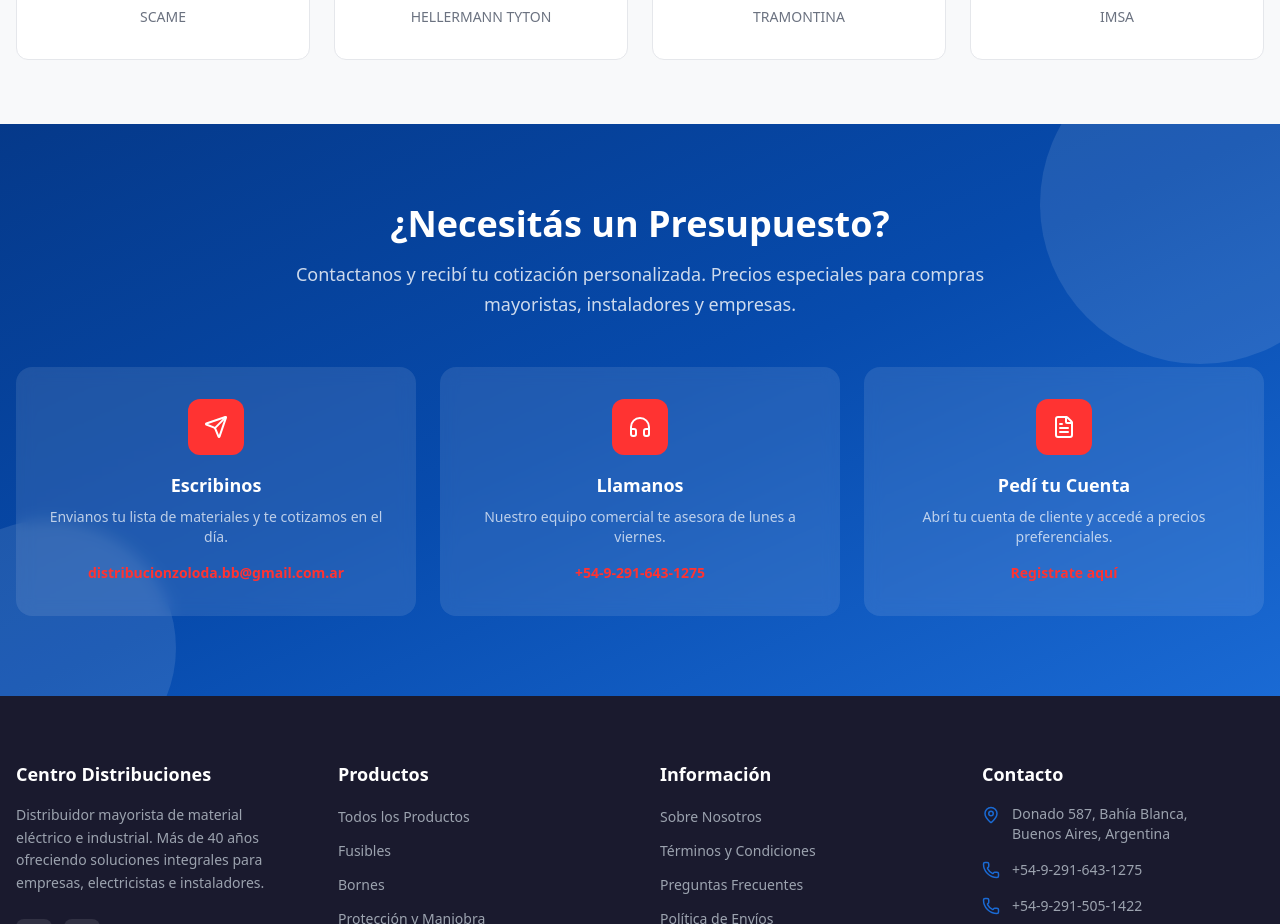
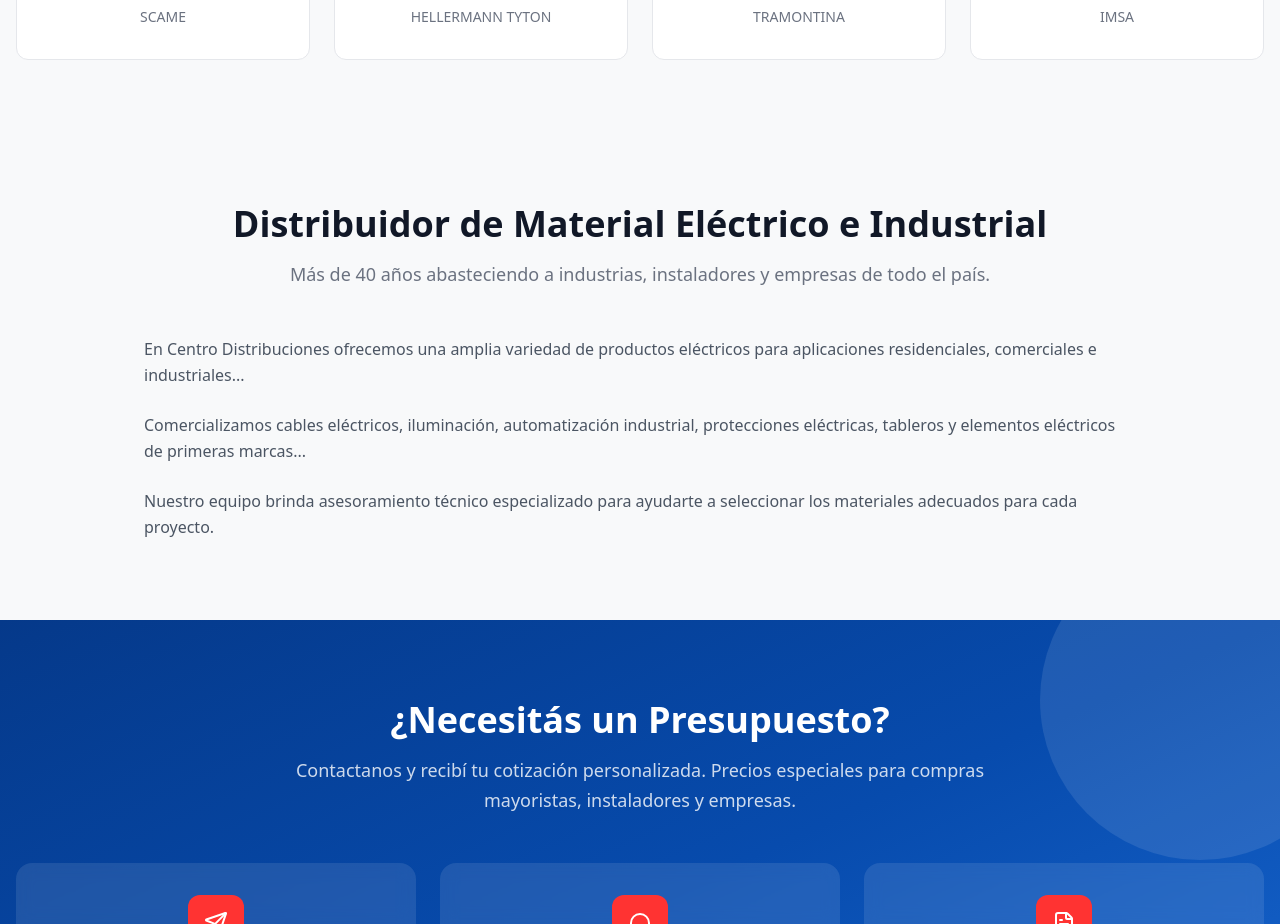
Before and after one commit to LucasBazan28/CentroDistribuciones, a Next.js app: page / in a window 1280 px wide. Shown: the part 2080-3004 px from the top of the page. Built offline with nearby package versions, Linux system fonts and the light colour scheme; no server answers; the database is empty.

Commit message:
SEOContent added to landing page

```diff
--- /dev/null
+++ b/app/components/SEOContent.tsx
@@ -0,0 +1,37 @@
+export default function SEOContent() {
+  return (
+    <section className="bg-light py-20">
+        <div className="mx-auto max-w-5xl px-4">
+            <div className="mb-12 text-center">
+            <h2 className="text-3xl font-bold text-gray-900 sm:text-4xl">
+                Distribuidor de Material Eléctrico e Industrial
+            </h2>
+
+            <p className="mt-4 text-lg text-gray-500">
+                Más de 40 años abasteciendo a industrias, instaladores y empresas
+                de todo el país.
+            </p>
+            </div>
+
+            <div className="space-y-6 text-gray-600 leading-relaxed">
+            <p>
+                En Centro Distribuciones ofrecemos una amplia variedad de productos
+                eléctricos para aplicaciones residenciales, comerciales e
+                industriales...
+            </p>
+
+            <p>
+                Comercializamos cables eléctricos, iluminación, automatización
+                industrial, protecciones eléctricas, tableros y elementos
+                eléctricos de primeras marcas...
+            </p>
+
+            <p>
+                Nuestro equipo brinda asesoramiento técnico especializado para
+                ayudarte a seleccionar los materiales adecuados para cada proyecto.
+            </p>
+            </div>
+        </div>
+        </section>
+  );
+}
--- a/app/page.tsx
+++ b/app/page.tsx
@@ -5,6 +5,7 @@ import FeaturedProducts from "./components/FeaturedProducts";
 import BrandsSection from "./components/BrandsSection";
 import CTASection from "./components/CTASection";
 import AdminButton from "./components/AdminButton";
+import SEOContent from "./components/SEOContent";
 
 export const dynamic = "force-dynamic";
 
@@ -17,6 +18,7 @@ export default function Home() {
       <ProductCategories />
       <FeaturedProducts />
       <BrandsSection />
+      <SEOContent />
       <CTASection />
     </main>
   );
```
